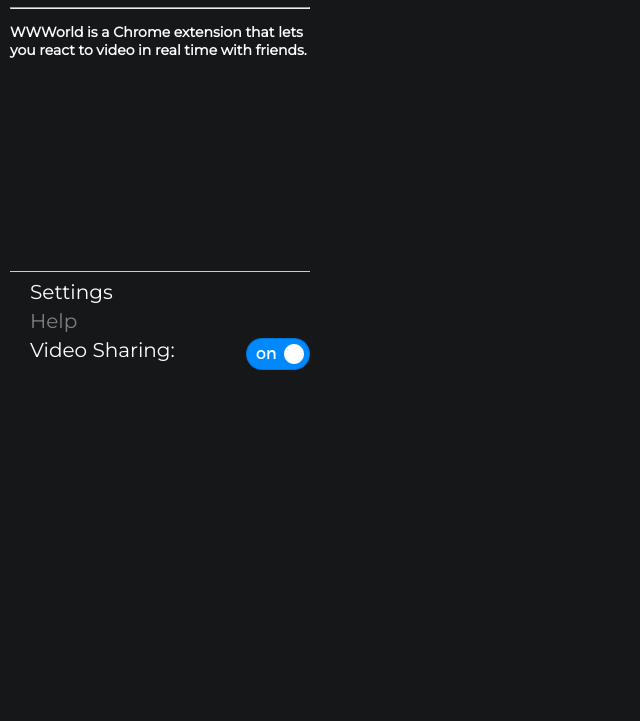
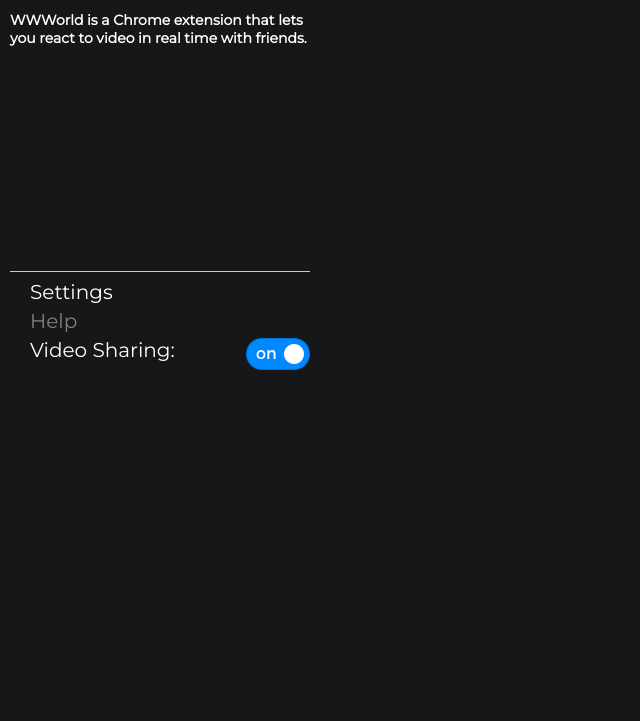
Before and after one commit to PandelisZ/WWWorld, a browser extension: page src/browser_action/about.html in a window 1280 px wide. Shown: the part 79-800 px from the top of the page, without its empty margins (0-640 px from the left). Drawn offline with Linux system fonts and the light colour scheme.

Commit message:
ui fixes to extension pages

```diff
--- a/src/browser_action/about.html
+++ b/src/browser_action/about.html
@@ -10,7 +10,6 @@
     <div class="header">
       <h1><a href="main.html"><img src="img/Previous.png"></img></a>  About</h1>
     </div>
-    <hr>
     <div class="about">
       <h3>WWWorld is a Chrome extension that lets you react to video in real time with friends.</h1>
       <!-- help section... -->
--- a/src/browser_action/style.css
+++ b/src/browser_action/style.css
@@ -128,7 +128,7 @@
 }
 
 .videoSharing {
-  float:right;
+  float: right;
 }
 
 .settings img {
```
Also changed, not shown: src/browser_action/main.html (+0 -4 lines), src/browser_action/newfriend.html (+0 -1 lines), src/browser_action/settings.html (+0 -2 lines).
